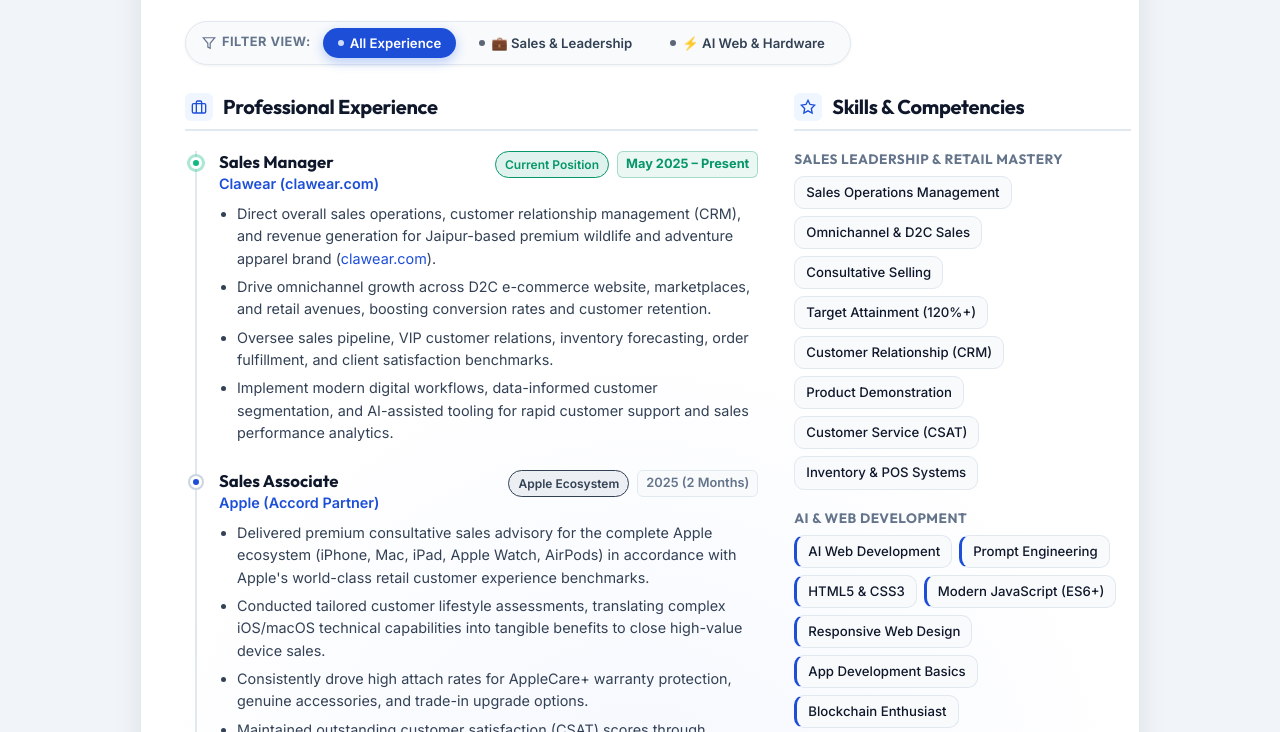
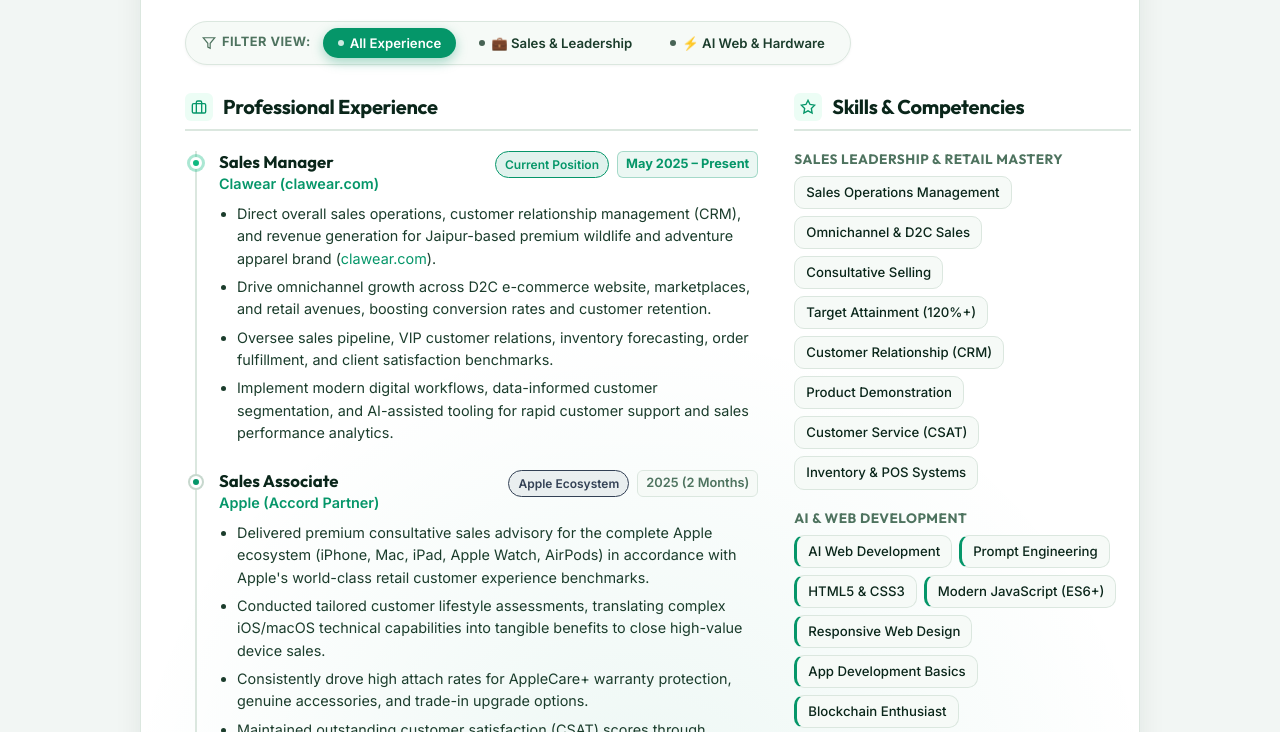
Before and after one commit to DigiClums/Vijay-Resume, a plain HTML site: page index.html in a window 1280 px wide. Shown: the part 633-1365 px from the top of the page. Drawn offline with Linux system fonts and the light colour scheme.

Commit message:
feat(theme): Apply Clawear Wildlife & Emerald theme

```diff
--- a/style.css
+++ b/style.css
@@ -8,32 +8,37 @@
    CSS Custom Properties (Design Tokens)
    -------------------------------------------------------------------------- */
 :root {
-  /* Light Theme (Default) */
-  --bg-body: #f1f5f9;
+  /* Clawear Wildlife & Emerald Theme (Light Mode) */
+  --bg-body: #f2f6f4;
   --bg-surface: #ffffff;
-  --bg-surface-subtle: #f8fafc;
-  --bg-card-hover: #f1f5f9;
-  --border-color: #e2e8f0;
-  --border-subtle: #cbd5e1;
-
-  --text-primary: #0f172a;
-  --text-secondary: #334155;
-  --text-muted: #64748b;
-  --text-light: #94a3b8;
-
-  --accent-primary: #1d4ed8;
-  --accent-primary-hover: #1e40af;
-  --accent-soft: #eff6ff;
-  --accent-border: #bfdbfe;
-
+  --bg-surface-subtle: #f6faf7;
+  --bg-card-hover: #eef6f1;
+  --border-color: #dbe7df;
+  --border-subtle: #c7d8ce;
+
+  --text-primary: #0a261a;
+  --text-secondary: #1b3d2c;
+  --text-muted: #4e735f;
+  --text-light: #7e9f8e;
+
+  --accent-primary: #059669;
+  --accent-primary-hover: #047857;
+  --accent-soft: #ecfdf5;
+  --accent-border: #a7f3d0;
+
+  --accent-amber: #d97706;
+  --accent-amber-hover: #b45309;
+  --accent-amber-soft: #fef3c7;
+
+  --brand-clawear: #059669;
   --brand-apple: #334155;
   --brand-redmi: #ea580c;
   --brand-samsung: #0284c7;
   --brand-oppo: #059669;
 
-  --shadow-sm: 0 1px 3px rgba(15, 23, 42, 0.06);
-  --shadow-md: 0 4px 6px -1px rgba(15, 23, 42, 0.08), 0 2px 4px -2px rgba(15, 23, 42, 0.06);
-  --shadow-lg: 0 12px 30px -4px rgba(15, 23, 42, 0.12);
+  --shadow-sm: 0 1px 3px rgba(10, 38, 26, 0.05);
+  --shadow-md: 0 4px 6px -1px rgba(10, 38, 26, 0.07), 0 2px 4px -2px rgba(10, 38, 26, 0.05);
+  --shadow-lg: 0 12px 30px -4px rgba(10, 38, 26, 0.1);
 
   --radius-sm: 6px;
   --radius-md: 10px;
@@ -46,33 +51,38 @@
   --transition: all 0.2s cubic-bezier(0.4, 0, 0.2, 1);
 }
 
-/* Dark Theme */
+/* Dark Theme - Midnight Forest & Luminous Emerald */
 [data-theme="dark"] {
-  --bg-body: #0b0f19;
-  --bg-surface: #111827;
-  --bg-surface-subtle: #1e293b;
-  --bg-card-hover: #1f293d;
-  --border-color: #1e293b;
-  --border-subtle: #334155;
-
-  --text-primary: #f8fafc;
-  --text-secondary: #cbd5e1;
-  --text-muted: #94a3b8;
-  --text-light: #64748b;
-
-  --accent-primary: #3b82f6;
-  --accent-primary-hover: #60a5fa;
-  --accent-soft: rgba(59, 130, 246, 0.12);
-  --accent-border: rgba(59, 130, 246, 0.28);
-
-  --brand-apple: #94a3b8;
+  --bg-body: #06120d;
+  --bg-surface: #0a1b14;
+  --bg-surface-subtle: #0f271d;
+  --bg-card-hover: #143527;
+  --border-color: #163d2d;
+  --border-subtle: #1f533e;
+
+  --text-primary: #f0fdf4;
+  --text-secondary: #d1fae5;
+  --text-muted: #86efac;
+  --text-light: #4ade80;
+
+  --accent-primary: #10b981;
+  --accent-primary-hover: #34d399;
+  --accent-soft: rgba(16, 185, 129, 0.15);
+  --accent-border: rgba(16, 185, 129, 0.32);
+
+  --accent-amber: #fbbf24;
+  --accent-amber-hover: #f59e0b;
+  --accent-amber-soft: rgba(251, 191, 36, 0.15);
+
+  --brand-clawear: #10b981;
+  --brand-apple: #cbd5e1;
   --brand-redmi: #fb923c;
   --brand-samsung: #38bdf8;
   --brand-oppo: #34d399;
 
-  --shadow-sm: 0 1px 3px rgba(0, 0, 0, 0.4);
-  --shadow-md: 0 4px 6px -1px rgba(0, 0, 0, 0.5);
-  --shadow-lg: 0 20px 35px -5px rgba(0, 0, 0, 0.6);
+  --shadow-sm: 0 1px 3px rgba(0, 0, 0, 0.5);
+  --shadow-md: 0 4px 6px -1px rgba(0, 0, 0, 0.6);
+  --shadow-lg: 0 20px 35px -5px rgba(0, 0, 0, 0.7);
 }
 
 /* --------------------------------------------------------------------------
@@ -196,7 +206,7 @@
 
 .btn-primary:hover {
   background: var(--accent-primary-hover);
-  box-shadow: 0 4px 12px rgba(37, 99, 235, 0.35);
+  box-shadow: 0 4px 12px rgba(5, 150, 105, 0.35);
   transform: translateY(-1px);
 }
 
@@ -229,7 +239,7 @@
 .resume-card {
   position: relative;
   background-color: var(--bg-surface);
-  background-image: radial-gradient(650px circle at var(--mouse-x, 50%) var(--mouse-y, 50%), rgba(37, 99, 235, 0.05), transparent 80%);
+  background-image: radial-gradient(650px circle at var(--mouse-x, 50%) var(--mouse-y, 50%), rgba(5, 150, 105, 0.08), transparent 80%);
   border-radius: var(--radius-lg);
   border: 1px solid var(--border-color);
   box-shadow: var(--shadow-lg);
@@ -239,7 +249,7 @@
 }
 
 [data-theme="dark"] .resume-card {
-  background-image: radial-gradient(650px circle at var(--mouse-x, 50%) var(--mouse-y, 50%), rgba(59, 130, 246, 0.09), transparent 80%);
+  background-image: radial-gradient(650px circle at var(--mouse-x, 50%) var(--mouse-y, 50%), rgba(16, 185, 129, 0.12), transparent 80%);
 }
 
 /* --------------------------------------------------------------------------
@@ -266,7 +276,7 @@
   width: 88px;
   height: 88px;
   border-radius: 20px;
-  background: linear-gradient(135deg, #1e40af, #3b82f6);
+  background: linear-gradient(135deg, #064e3b, #059669 65%, #d97706);
   color: #ffffff;
   display: flex;
   align-items: center;
@@ -275,13 +285,13 @@
   font-size: 2.2rem;
   font-weight: 700;
   letter-spacing: -0.5px;
-  box-shadow: 0 8px 20px rgba(37, 99, 235, 0.25);
+  box-shadow: 0 8px 24px rgba(5, 150, 105, 0.28);
   transition: transform 0.3s ease, box-shadow 0.3s ease;
 }
 
 .avatar-monogram:hover {
   transform: rotate(4deg) scale(1.04);
-  box-shadow: 0 12px 25px rgba(37, 99, 235, 0.35);
+  box-shadow: 0 12px 28px rgba(5, 150, 105, 0.4);
 }
 
 .header-details {
@@ -325,7 +335,7 @@
 .typing-role {
   color: var(--accent-primary);
   font-weight: 700;
-  background: linear-gradient(135deg, #1d4ed8, #4f46e5);
+  background: linear-gradient(135deg, #059669, #10b981 55%, #d97706);
   -webkit-background-clip: text;
   -webkit-text-fill-color: transparent;
   display: inline-block;
@@ -333,7 +343,7 @@
 }
 
 [data-theme="dark"] .typing-role {
-  background: linear-gradient(135deg, #60a5fa, #818cf8);
+  background: linear-gradient(135deg, #34d399, #10b981 55%, #fbbf24);
   -webkit-background-clip: text;
   -webkit-text-fill-color: transparent;
 }
@@ -393,7 +403,7 @@
   color: var(--accent-primary);
   text-decoration: none;
   transform: translateY(-2px);
-  box-shadow: 0 4px 10px rgba(37, 99, 235, 0.12);
+  box-shadow: 0 4px 10px rgba(5, 150, 105, 0.15);
 }
 
 .chip-icon {
@@ -509,7 +519,7 @@
 .filter-btn.active {
   background: var(--accent-primary);
   color: #ffffff;
-  box-shadow: 0 4px 12px rgba(37, 99, 235, 0.3);
+  box-shadow: 0 4px 12px rgba(5, 150, 105, 0.35);
 }
 
 .filter-indicator {
@@ -1231,7 +1241,7 @@
 
 .btn-email:hover {
   background: var(--accent-primary-hover);
-  box-shadow: 0 4px 12px rgba(37, 99, 235, 0.35);
+  box-shadow: 0 4px 12px rgba(5, 150, 105, 0.35);
   transform: translateY(-1px);
 }
 
@@ -1377,7 +1387,7 @@
   .candidate-title {
     font-size: 10pt !important;
     font-weight: 700 !important;
-    color: #1e40af !important;
+    color: #064e3b !important;
     margin-bottom: 4pt !important;
   }
 
```
